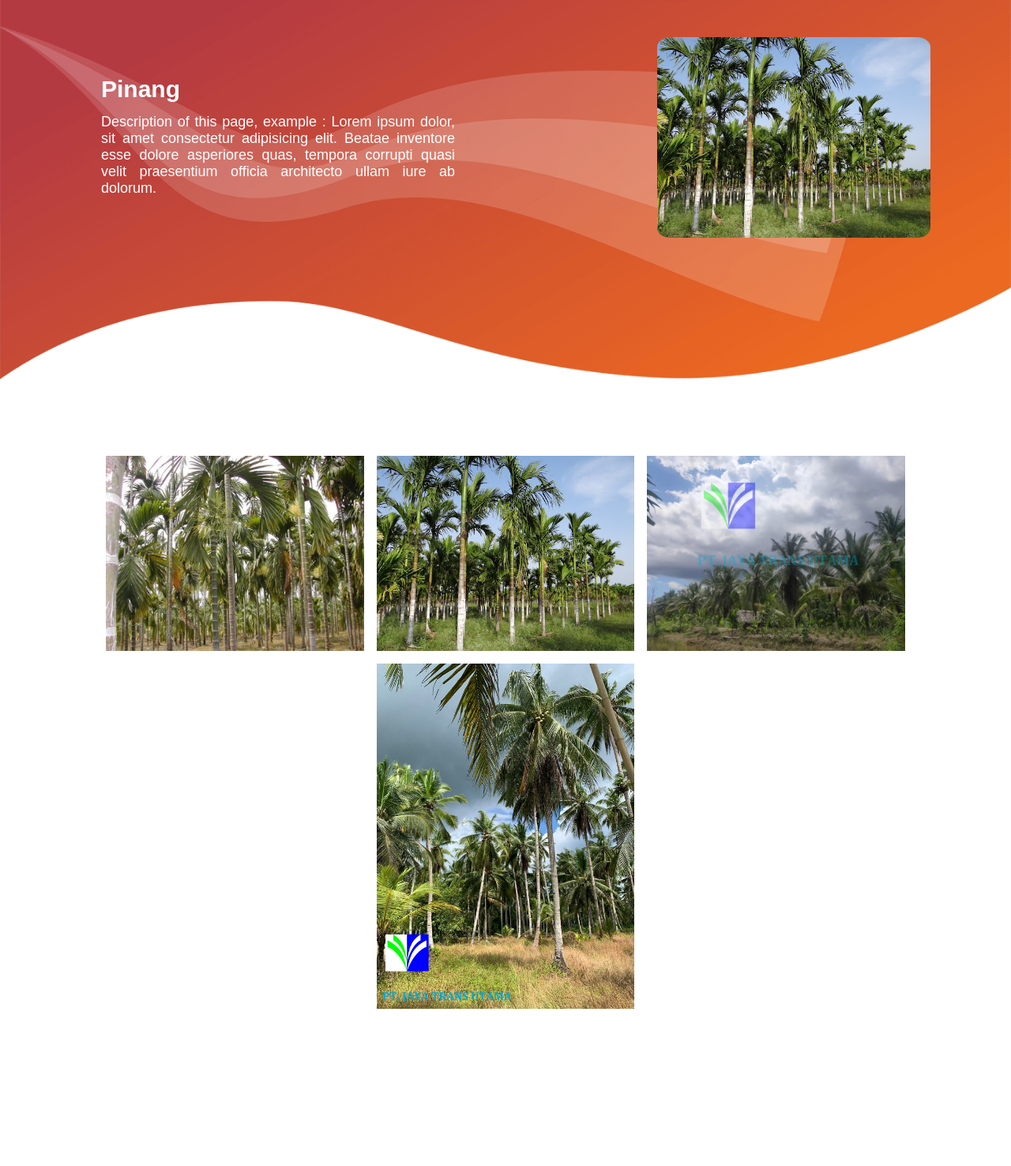
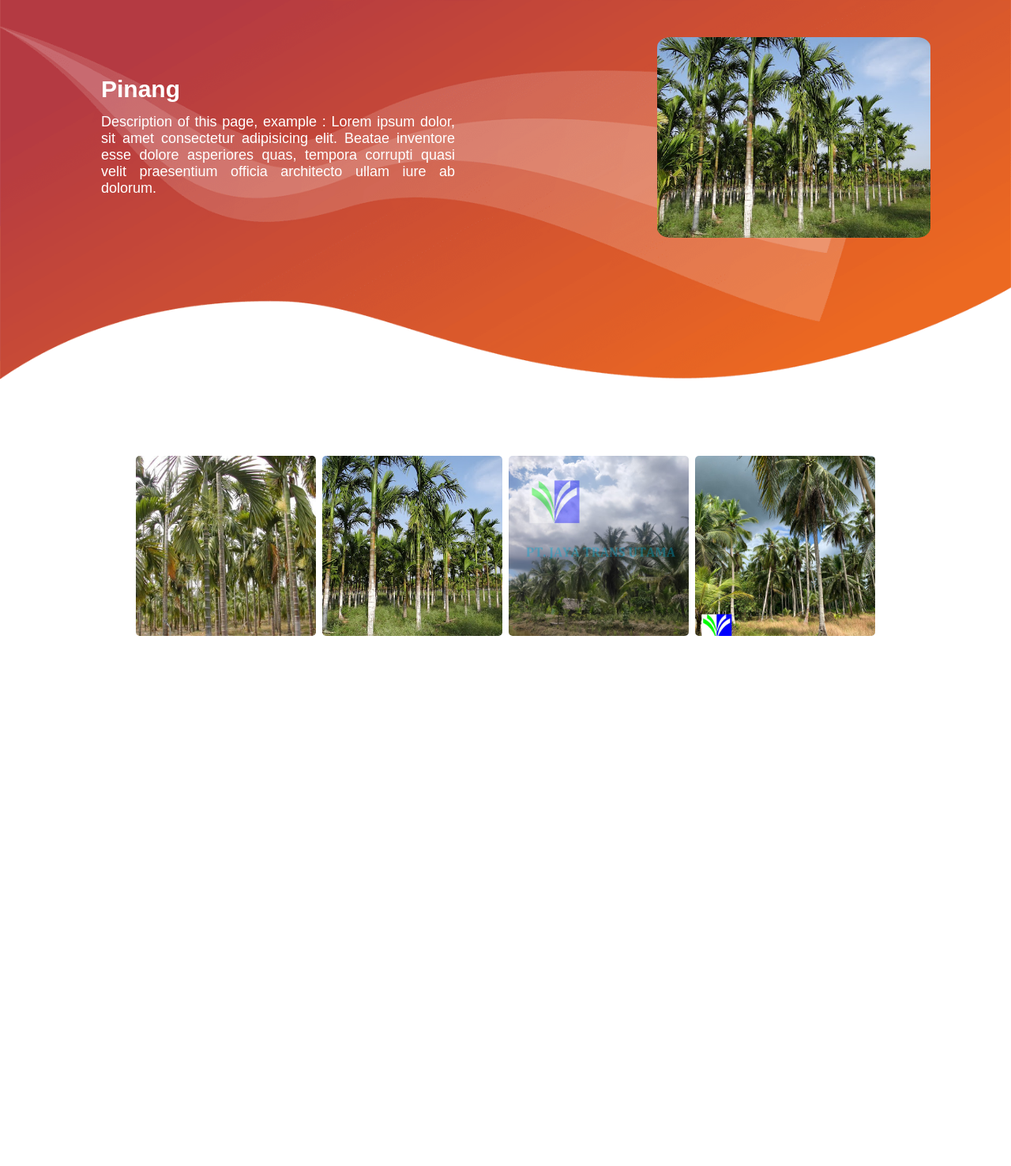
Before and after one commit to indekslink/supplier-exportir, a PHP site: page /pinang in a window 1280 px wide. Shown: the part 51-1527 px from the top of the page at 79% size. Run offline with PHP 8.4, Linux system fonts and the light colour scheme.

Commit message:
merevisi tampilan latest upload

```diff
--- a/css/main.css
+++ b/css/main.css
@@ -242,14 +242,16 @@ img.slide::before {
 }
 .flex-gallery {
   display: flex;
+  flex-wrap: wrap;
   justify-content: center;
-  align-items: stretch;
-  flex-wrap: wrap;
-  gap: 1rem;
+  gap: 0.5rem;
 }
 .flex-gallery a {
-  display: block;
-  width: 30%;
+  display: inline-block;
+  width: calc(10vw + 100px);
+  overflow: hidden;
+  border-radius: 5px;
+  height: calc(10vw + 100px);
   /* margin: 0.5rem; */
 }
 
```
Also changed, not shown: index.php (+14 -4 lines), img/kelapa/5.jpeg.
